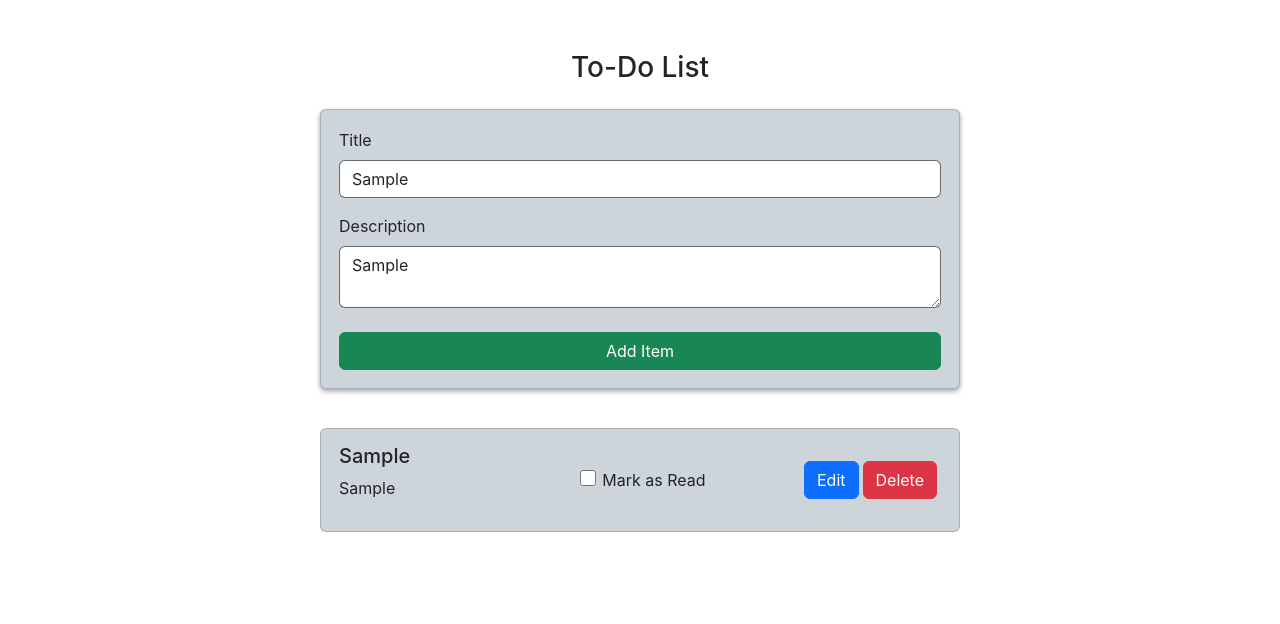
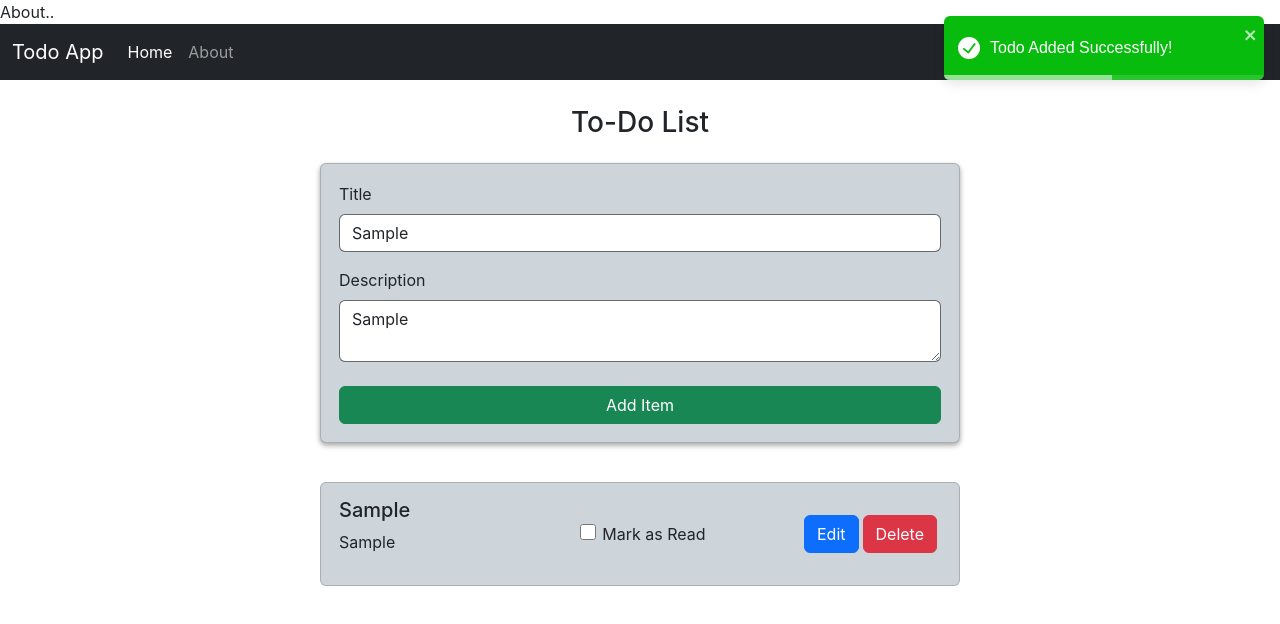
Before and after one commit to Rajat-Agrawal4050/todo-app, a React (Create React App) app: page /about in a window 1280 px wide. Both pictures are taken after typing "Sample", "Sample" into the empty fields and a click on the button "Add Item". Shown: the top 624 px of the page. Built offline with nearby package versions, Linux system fonts and the light colour scheme.

Commit message:
app updated

```diff
--- a/package.json
+++ b/package.json
@@ -3,13 +3,19 @@
   "version": "0.1.0",
   "private": true,
   "dependencies": {
+    "@emotion/react": "^11.14.0",
+    "@emotion/styled": "^11.14.1",
+    "@mui/material": "^7.3.1",
     "@testing-library/dom": "^10.4.1",
     "@testing-library/jest-dom": "^6.6.4",
     "@testing-library/react": "^16.3.0",
     "@testing-library/user-event": "^13.5.0",
     "react": "^19.1.1",
     "react-dom": "^19.1.1",
+    "react-hot-toast": "^2.5.2",
+    "react-router-dom": "^7.8.0",
     "react-scripts": "5.0.1",
+    "react-toastify": "^11.0.5",
     "web-vitals": "^2.1.4"
   },
   "scripts": {
--- a/public/index.html
+++ b/public/index.html
@@ -14,7 +14,7 @@
     <link rel="manifest" href="%PUBLIC_URL%/manifest.json" />
     <link href="https://cdn.jsdelivr.net/npm/bootstrap@5.3.7/dist/css/bootstrap.min.css" rel="stylesheet" integrity="sha384-LN+7fdVzj6u52u30Kp6M/trliBMCMKTyK833zpbD+pXdCLuTusPj697FH4R/5mcr" crossorigin="anonymous">
 
-    <title>React App</title>
+    <title>Todo App</title>
   </head>
   <body>
     <noscript>You need to enable JavaScript to run this app.</noscript>
--- a/src/App.css
+++ b/src/App.css
@@ -1,42 +1,8 @@
-.App {
-  text-align: center;
+* {
+  margin: 0;
+  padding: 0;
+  box-sizing: border-box;
 }
-
-.App-logo {
-  height: 40vmin;
-  pointer-events: none;
-}
-
-@media (prefers-reduced-motion: no-preference) {
-  .App-logo {
-    animation: App-logo-spin infinite 20s linear;
-  }
-}
-
-.App-header {
-  background-color: #282c34;
-  min-height: 100vh;
-  display: flex;
-  flex-direction: column;
-  align-items: center;
-  justify-content: center;
-  font-size: calc(10px + 2vmin);
-  color: white;
-}
-
-.App-link {
-  color: #61dafb;
-}
-
-@keyframes App-logo-spin {
-  from {
-    transform: rotate(0deg);
-  }
-  to {
-    transform: rotate(360deg);
-  }
-}
-
 .form_container {
   background-color: rgb(205, 212, 218);
   max-width: 50%;
@@ -68,6 +34,12 @@
 .left_div {
   width: 40%;
   overflow: hidden;
+}
+.left_div h5 {
+  color: rgb(33, 37, 41);
+}
+.left_div .custom_link {
+  text-decoration: none !important;
 }
 .right_div {
   width: 60%;
@@ -124,5 +96,61 @@
     justify-content: center;
     margin-right: 8%;
   }
+}
 
+.dialog {
+  position: absolute;
+  top: 0;
+  left: 0;
+  /* border: 1px solid #d32f2f; */
+  width: 400px;
+  /* padding: 12px; */
+  margin: 100px auto 0;
+  background-color: #fff;
+  box-shadow: 0 0 20px rgba(0, 0, 0, 0.2);
+  border-radius: 3px;
+  overflow: hidden;
+  border: 1px solid rgba(0, 0, 0, 0.175) !important;
 }
+
+.dialog .dialog-msg {
+  padding: 12px 10px;
+}
+.dialog .dialog-msg p {
+  margin: 0;
+  font-size: 15px;
+  color: #333;
+}
+.dialog footer {
+  /* border: 1px solid #d32f2f; */
+  border-top: 1px solid #e5e5e5;
+  padding: 8px 10px;
+}
+.dialog footer .controls {
+  /* border: 1px solid black; */
+  display: flex;
+  justify-content: flex-end;
+  align-items: center;
+}
+.dialog footer .controls .button {
+  padding: 5px 15px;
+  border-radius: 3px;
+}
+.button {
+  cursor: pointer;
+  outline: none;
+}
+.button-default {
+  background-color: #5d5d5d;
+  border: 1px solid rgba(204, 204, 204, 0.3);
+  color: rgb(248, 248, 248);
+}
+.button-danger {
+  background-color: #f44336;
+  border: 1px solid #d32f2f;
+  color: #f5f5f5;
+}
+.link {
+  padding: 5px 10px;
+  cursor: pointer;
+}
--- a/src/App.js
+++ b/src/App.js
@@ -1,6 +1,10 @@
 import "./App.css";
 import { useEffect, useRef, useState } from "react";
-import ListItem from "./ListItem";
+import ListItem from "./components/ListItem";
+import { toast } from "react-toastify";
+import newtoast from "react-hot-toast";
+import Details from './components/Details';
+import Navbar from "./components/Navbar";
 
 function App() {
   const [all_list, setState] = useState(() => {
@@ -26,9 +30,9 @@ function App() {
 
     let description = document.getElementById("description").value;
     if (title.trim() === "") {
-      alert("Please Enter title");
+      toast.error("Please Enter title");
     } else if (description.trim() === "") {
-      alert("Please Enter Decription");
+      toast.error("Please Enter Decription");
     } else {
       let obj = {
         id: Date.now(),
@@ -38,14 +42,38 @@ function App() {
       };
 
       setState((prev) => [...prev, obj]);
-      console.log(all_list);
+      // console.log(all_list);
+      toast.success("Todo Added Successfully!");
     }
   }
 
+  function deleteNote(id,tid){
+    setState((prev) => prev.filter((item) => item.id !== parseInt(id)));
+    newtoast.dismiss(tid)
+    toast.success("Todo Deleted!");
+  }
   function deleteItem(event) {
     let id = event.target.getAttribute("data-id");
-    setState((prev) => prev.filter((item) => item.id !== parseInt(id)));
-    alert("Item Deleted!");
+
+    newtoast((t) => (
+          <div className="dialog">
+            <div className="dialog-msg">
+              <p> Do You Really want to delete this Todo? </p>
+            </div>
+            <footer>
+              <div className="controls">
+                <button onClick={() => deleteNote(id,t.id)} className="button button-danger mx-2 doAction"
+                >
+                  Delete
+                </button>
+                <button onClick={() => newtoast.dismiss(t.id)} className="button button-default mx-2 cancelAction">
+                  Cancel
+                </button>
+              </div>
+            </footer>
+          </div>
+
+    ));
   }
 
   function editItem(eid, event) {
@@ -72,6 +100,7 @@ function App() {
     });
     let btn = ref2.current;
     btn.click();
+    toast.info("Todo Edited!");
   }
 
   function markRead(id, e) {
@@ -102,9 +131,12 @@ function App() {
   }
   return (
     <>
+
+<Navbar></Navbar>
+
       <div
         className="container top_container text-center"
-        style={{ marginTop: "4%" }}
+        style={{ marginTop: "2%" }}
       >
         <h3>To-Do List</h3>
       </div>
@@ -154,8 +186,16 @@ function App() {
                 key={`list_item${ele.id}`}
                 delfunc={deleteItem}
                 editfunc={editItem}
-                title={ele.title}
-                desc={ele.description}
+                title={
+                  ele.title.length > 20
+                    ? ele.title.slice(0, 20) + "..."
+                    : ele.title
+                }
+                desc={
+                  ele.description.length > 30
+                    ? ele.description.slice(0, 30) + "..."
+                    : ele.description
+                }
                 id={ele.id}
                 markasread={ele.markAsRead}
                 markread={markRead}
@@ -221,6 +261,7 @@ function App() {
                     value={note.description}
                     id="edesc"
                     name="description"
+                    rows="4"
                     onChange={onChange}
                   ></textarea>
                 </div>
--- a/src/ListItem.js
+++ /dev/null
@@ -1,55 +0,0 @@
-import React from "react";
-import "./App.css";
-
-export default function ListItem(props) {
-  return (
-    <>
-      <div className="col-md-12 content_div">
-        <div className="left_div">
-          <h5 className={props.markasread ? "line-through" : ""}>
-            {props.title}
-          </h5>
-          <p className={props.markasread ? "line-through" : ""}>
-            {" "}
-            {props.desc}
-          </p>
-        </div>
-        <div className="right_div">
-          <div className="check_div">
-          <input
-            type="checkbox"
-            name="custom_check"
-            key={`checkbox${props.id}`}
-            id={"check" + props.id}
-            className="customCheckbox"
-            onChange={(ev) => props.markread(props.id, ev)}
-            checked={props.markasread}
-          />{" "}
-          <span className="markAsReadText">Mark as Read</span>
-          </div>
-          <div className="btn_div">
-          <button
-            type="button"
-            data-title={props.title}
-            data-desc={props.desc}
-            style={{ marginLeft: "25px !important" }}
-            data-id={props.id}
-            onClick={(ev) => props.editfunc(props.id, ev)}
-            className="btn edit_btn btn-primary ml-4 "
-          >
-            Edit
-          </button>
-          <button
-            type="button"
-            data-id={props.id}
-            onClick={props.delfunc}
-            className="btn delete_btn btn-danger mx-1"
-          >
-            Delete
-          </button>
-          </div>
-        </div>
-      </div>
-    </>
-  );
-}
--- /dev/null
+++ b/src/components/About.js
@@ -0,0 +1,9 @@
+import React from 'react'
+
+export default function About() {
+  return (
+    <div>
+      About..
+    </div>
+  )
+}
--- /dev/null
+++ b/src/components/Details.js
@@ -0,0 +1,11 @@
+import React from 'react'
+
+export default function Details() {
+  return (
+    <>
+    <div>
+      Details
+    </div>
+    </>
+  )
+}
--- /dev/null
+++ b/src/components/ListItem.js
@@ -0,0 +1,58 @@
+import React from "react";
+import "../App.css";
+import { Link } from "react-router-dom";
+
+export default function ListItem(props) {
+  return (
+    <>
+      <div className="col-md-12 content_div">
+        <div className="left_div">
+          <Link className="custom_link" to="/details">
+            <h5 className={props.markasread ? "line-through" : ""}>
+              {props.title}
+            </h5>
+          </Link>
+          <p className={props.markasread ? "line-through" : ""}>
+            {" "}
+            {props.desc}
+          </p>
+        </div>
+        <div className="right_div">
+          <div className="check_div">
+            <input
+              type="checkbox"
+              name="custom_check"
+              key={`checkbox${props.id}`}
+              id={"check" + props.id}
+              className="customCheckbox"
+              onChange={(ev) => props.markread(props.id, ev)}
+              checked={props.markasread}
+            />{" "}
+            <span className="markAsReadText">Mark as Read</span>
+          </div>
+          <div className="btn_div">
+            <button
+              type="button"
+              data-title={props.title}
+              data-desc={props.desc}
+              style={{ marginLeft: "25px !important" }}
+              data-id={props.id}
+              onClick={(ev) => props.editfunc(props.id, ev)}
+              className="btn edit_btn btn-primary ml-4 "
+            >
+              Edit
+            </button>
+            <button
+              type="button"
+              data-id={props.id}
+              onClick={props.delfunc}
+              className="btn delete_btn btn-danger mx-1"
+            >
+              Delete
+            </button>
+          </div>
+        </div>
+      </div>
+    </>
+  );
+}
--- /dev/null
+++ b/src/components/Navbar.js
@@ -0,0 +1,36 @@
+import React from 'react';
+import { Link } from 'react-router-dom';
+import { Route,Routes } from "react-router-dom";
+import Details from './Details';
+import About from './About';
+
+export default function Navbar() {
+  return (
+    <>
+    <Routes>
+        <Route extact path="/details" element={<Details />} />
+        <Route extact path="/about" element={<About />} />
+      </Routes>
+    <nav className="navbar navbar-expand-lg navbar-dark bg-dark">
+  <div className="container-fluid">
+    <button className="navbar-toggler" type="button" data-bs-toggle="collapse" data-bs-target="#navbarTogglerDemo03" aria-controls="navbarTogglerDemo03" aria-expanded="false" aria-label="Toggle navigation">
+      <span className="navbar-toggler-icon"></span>
+    </button>
+    <Link className="navbar-brand" to="/">Todo App</Link>
+    <div className="collapse navbar-collapse" id="navbarTogglerDemo03">
+      <ul className="navbar-nav me-auto mb-2 mb-lg-0">
+        <li className="nav-item">
+          <Link className="nav-link active" aria-current="page" to="/">Home</Link>
+        </li>
+
+        <li className="nav-item">
+          <Link className="nav-link" aria-current="page" to="/about">About</Link>
+        </li>
+
+      </ul>
+    </div>
+  </div>
+</nav>
+    </>
+  )
+}
--- a/src/index.js
+++ b/src/index.js
@@ -1,13 +1,31 @@
-import React from 'react';
-import ReactDOM from 'react-dom/client';
-import './index.css';
-import App from './App';
-import reportWebVitals from './reportWebVitals';
+import React from "react";
+import ReactDOM from "react-dom/client";
+import "./index.css";
+import App from "./App";
+import reportWebVitals from "./reportWebVitals";
+import { ToastContainer } from "react-toastify";
+import { Toaster } from "react-hot-toast";
+import { BrowserRouter } from "react-router-dom";
 
-const root = ReactDOM.createRoot(document.getElementById('root'));
+const root = ReactDOM.createRoot(document.getElementById("root"));
 root.render(
   <React.StrictMode>
+     <BrowserRouter>
     <App />
+    <Toaster position="top-center" reverseOrder={false} />
+    <ToastContainer
+      position="top-right"
+      autoClose={4000}
+      hideProgressBar={false}
+      newestOnTop={false}
+      closeOnClick={false}
+      rtl={false}
+      pauseOnFocusLoss
+      draggable
+      pauseOnHover
+      theme="colored"
+    />
+    </BrowserRouter>
   </React.StrictMode>
 );
 
```
Also changed, not shown: 1 other file (tests, documents, lock files or other folders).
